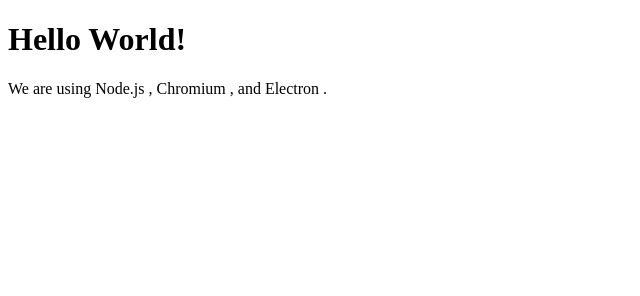
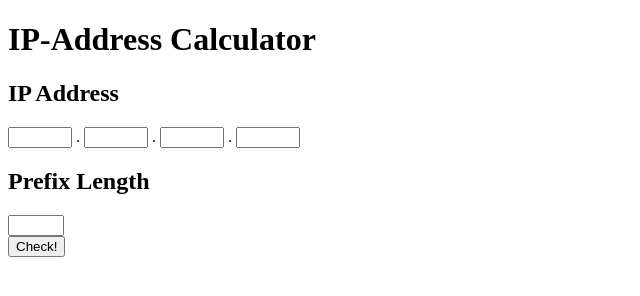
Before and after one commit to singhdipesh14/CN-MP-CLIENT, an Electron app: page index.html in a window 800 px wide. Shown: the whole page, without its empty margins (0-640 px from the left). Drawn offline with Linux system fonts and the light colour scheme.

Commit message:
index updated

```diff
--- a/index.html
+++ b/index.html
@@ -1,18 +1,35 @@
 <!DOCTYPE html>
 <html>
 	<head>
-    <meta charset="UTF-8">
+		<meta charset="UTF-8" />
 		<!-- https://developer.mozilla.org/en-US/docs/Web/HTTP/CSP -->
-    <meta http-equiv="Content-Security-Policy" content="default-src 'self'; script-src 'self'">
-    <link href="./styles.css" rel="stylesheet">
+		<meta
+			http-equiv="Content-Security-Policy"
+			content="default-src 'self'; script-src 'self'"
+		/>
+		<link href="./styles.css" rel="stylesheet" />
 		<title>Hello World!</title>
 	</head>
 	<body>
-    <h1>Hello World!</h1>
-    We are using Node.js <span id="node-version"></span>,
-    Chromium <span id="chrome-version"></span>,
-    and Electron <span id="electron-version"></span>.
-
+		<h1>IP-Address Calculator</h1>
+		<section class="section">
+			<form>
+				<h2>IP Address</h2>
+				<div>
+					<input type="number" name="ip1" id="ip" max="255" min="0" />
+					<span>.</span>
+					<input type="number" name="ip2" id="ip" max="255" min="0" />
+					<span>.</span>
+					<input type="number" name="ip3" id="ip" max="255" min="0" />
+					<span>.</span>
+					<input type="number" name="ip4" id="ip" max="255" min="0" />
+				</div>
+				<h2>Prefix Length</h2>
+				<input type="number" name="prefix" id="prefix" max="31" min="0" />
+				<br />
+				<button type="submit">Check!</button>
+			</form>
+		</section>
 		<!-- You can also require other files to run in this process -->
 		<script src="./renderer.js"></script>
 	</body>
```
Lines whose indentation alone changed are shown as unchanged.
